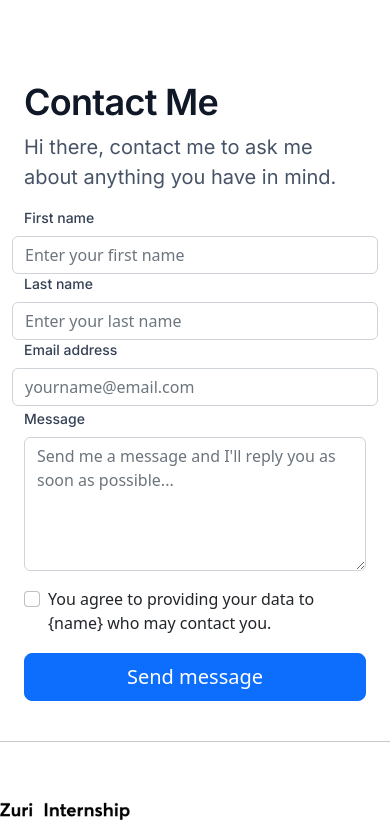
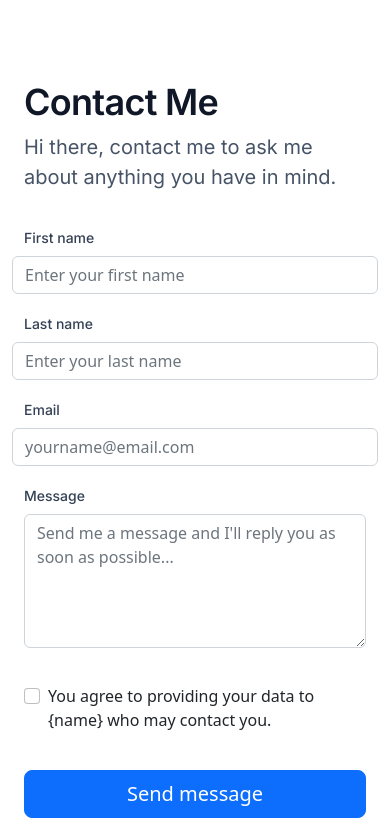
Before and after one commit to Richardjackson-web/linktree-profile, a React (Create React App) app: page /contact in a window 390 px wide. Shown: the top 836 px of the page. Built offline with nearby package versions, Linux system fonts and the light colour scheme.

Commit message:
fixes: still made fixes to my code

```diff
--- a/src/Pages/Contact/Contact.css
+++ b/src/Pages/Contact/Contact.css
@@ -36,3 +36,8 @@
 .form-div{
     margin-bottom: 40px;
 }
+@media screen and (max-width:764px) {
+    .first, .last, .email, .message, .check, .but{
+        margin-top: 20px;
+    }
+}
--- a/src/Pages/Contact/Contact.js
+++ b/src/Pages/Contact/Contact.js
@@ -34,7 +34,7 @@ function Contact() {
         </Row>
         <Row>
           <Col className="row" md={10}>
-          <Form.Label className="email">Email address</Form.Label>
+          <Form.Label className="email">Email</Form.Label>
         <Form.Control id="email" type="email" placeholder="yourname@email.com" />
           </Col>
         </Row>
@@ -59,12 +59,13 @@ function Contact() {
             label="You agree to providing your data to {name} who may contact you."
             name="group1"
             type={type}
+            className="check"
             id={`inline-${type}-1`}
           />
         </div>
       ))}
               <div className="d-grid gap-2">
-              <Button id="btn_submit" variant="primary" size="lg">
+              <Button className="but" id="btn_submit" variant="primary" size="lg">
               Send message
               </Button>
               </div>
```
